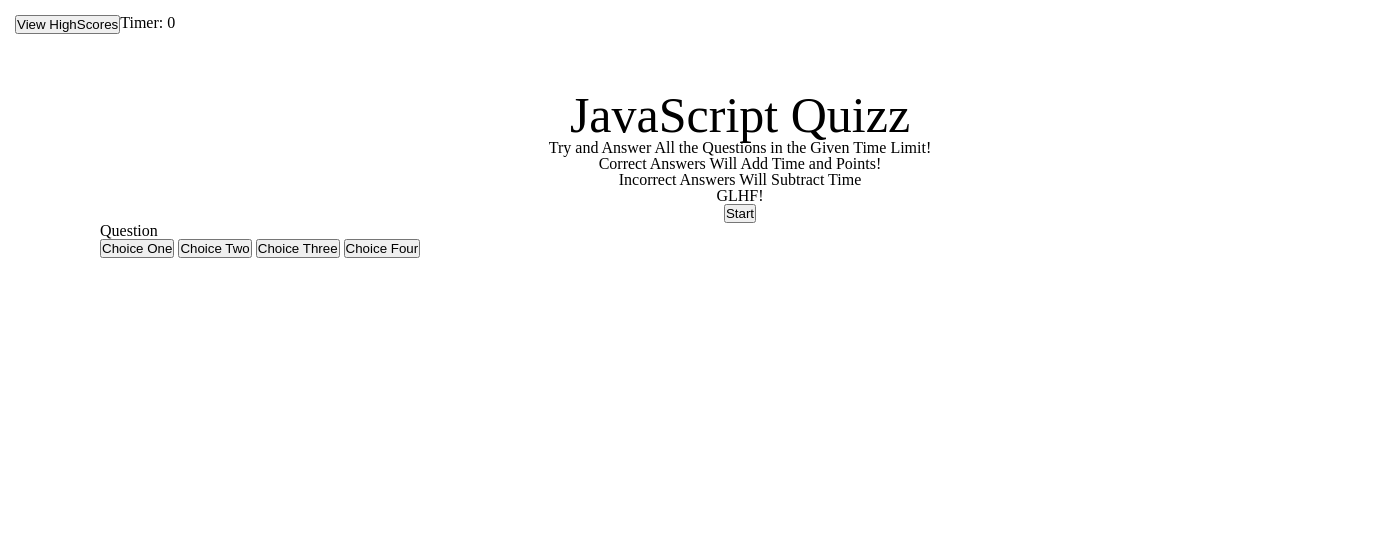
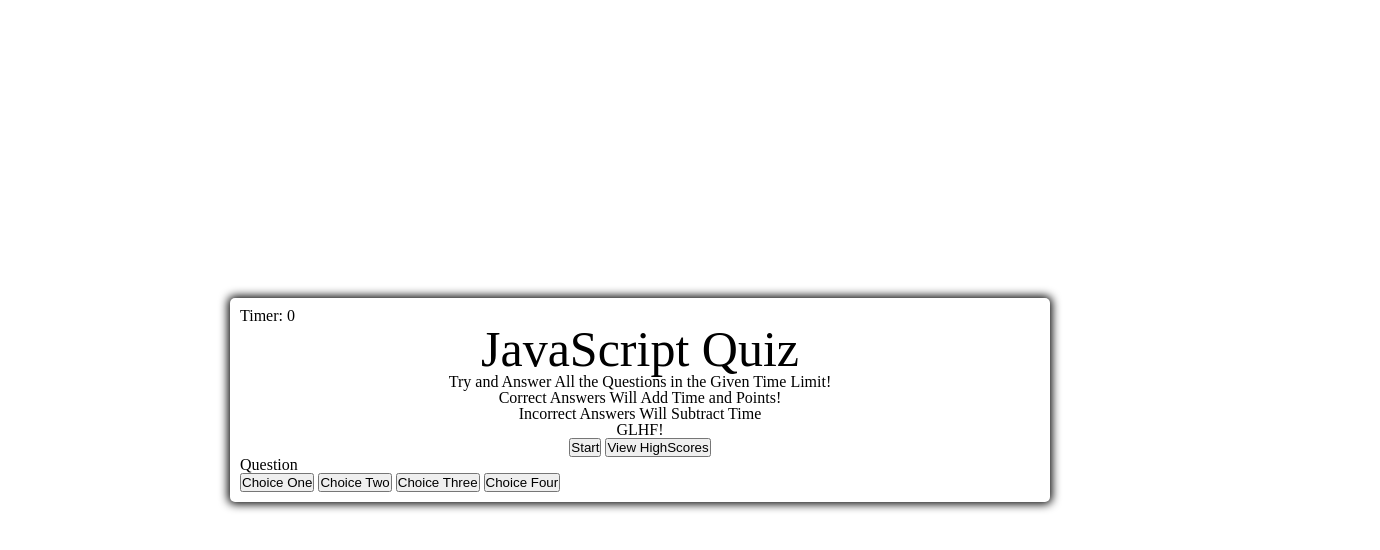
Before and after one commit to Marwaynemclovin/Js-Quizz, a plain HTML site: page index.html in a window 1280 px wide. Shown: the whole page, 1380 px wide, since content can reach past the window. Drawn offline with Linux system fonts and the light colour scheme.

Commit message:
Basic container completed

```diff
--- a/assets/css/style.css
+++ b/assets/css/style.css
@@ -3,29 +3,29 @@
     margin: 0;
 }
 
-header {
-    display: flex;
-    flex-wrap: wrap;
-    width: 100%;
-    height: 45px;
-    margin: 15px;
-    padding-bottom: 15px;
+.highscores {
+    display: inline;
 }
 
-header > h3 {
+.timer {
     display: inline;
-    justify-content: center;
 }
 
-header > h4 {
-    display: block;
-    justify-content: end;
-}
+body {
+    display: flex;
+    width: 100vw;
+    height: 100vh;
+    justify-content: center;
+    align-items: center;
+  }
 
 main {
-    width: 100%;
-    margin-left: 100px;
-}
+    width: 800px;
+    max-width: 80%;
+    border-radius: 5px;
+    padding: 10px;
+    box-shadow: 0 0 10px 2px;
+  }
 
 .start-screen > h2{
     font-size: 50px;
--- a/index.html
+++ b/index.html
@@ -4,27 +4,23 @@
     <meta charset="UTF-8" />
     <meta name="viewport" content="width=device-width, initial-scale=1.0" />
     <meta http-equiv="X-UA-Compatible" content="ie=edge" />
-    <title>JavaScript Quizz</title>
+    <title>JavaScript Quiz</title>
     <link rel="stylesheet" href="assets/css/reset.css"/>
     <link rel="stylesheet" href="assets/css/style.css"/>
 </head>
 
 <body>
-    <header>
-        <div class="highscores">
-            <button>View HighScores</button>
-        </div>
+    <main>
         <div class="timer">
             <h4>Timer: 0</h4>
         </div>
-    </header>
-    <main>
         <div class="start-screen">
-            <h2>JavaScript Quizz</h2>
+            <h2>JavaScript Quiz</h2>
             <p>Try and Answer All the Questions in the Given Time Limit! <br> Correct Answers Will Add Time and Points! <br> Incorrect Answers Will Subtract Time <br> GLHF!</p>
-            <div class="startBtn">
-                <button>Start</button>
-            </div>
+        <div class="startBtn">
+            <button>Start</button>
+            <button>View HighScores</button>
+        </div>
         </div>
         <div id="questions-container" class="hide">
             <div class="question">Question</div>
```
